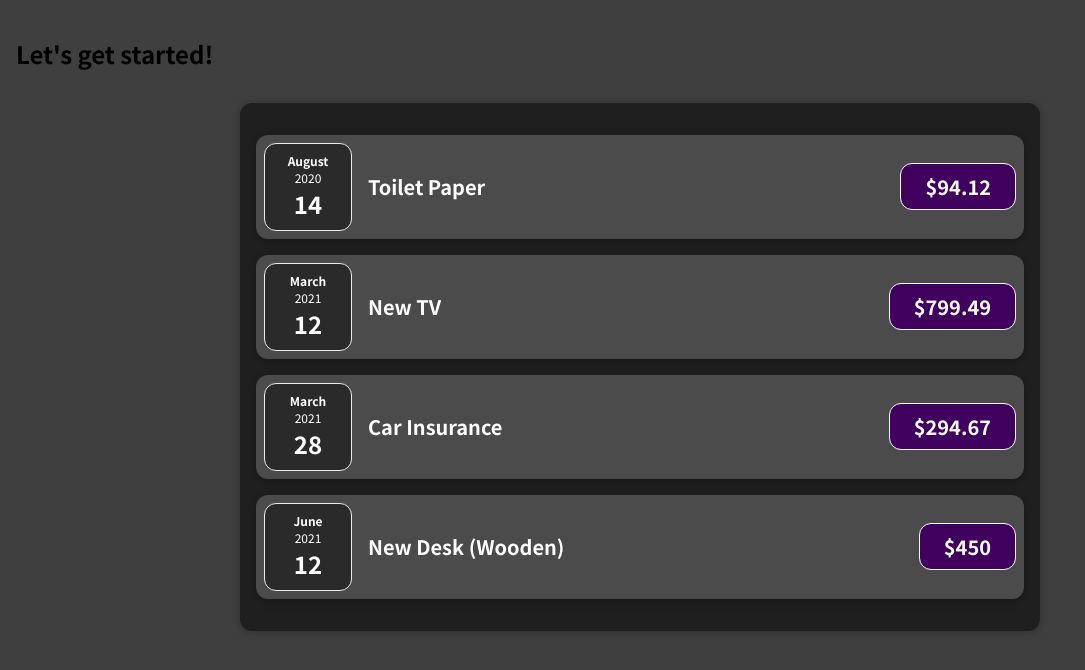
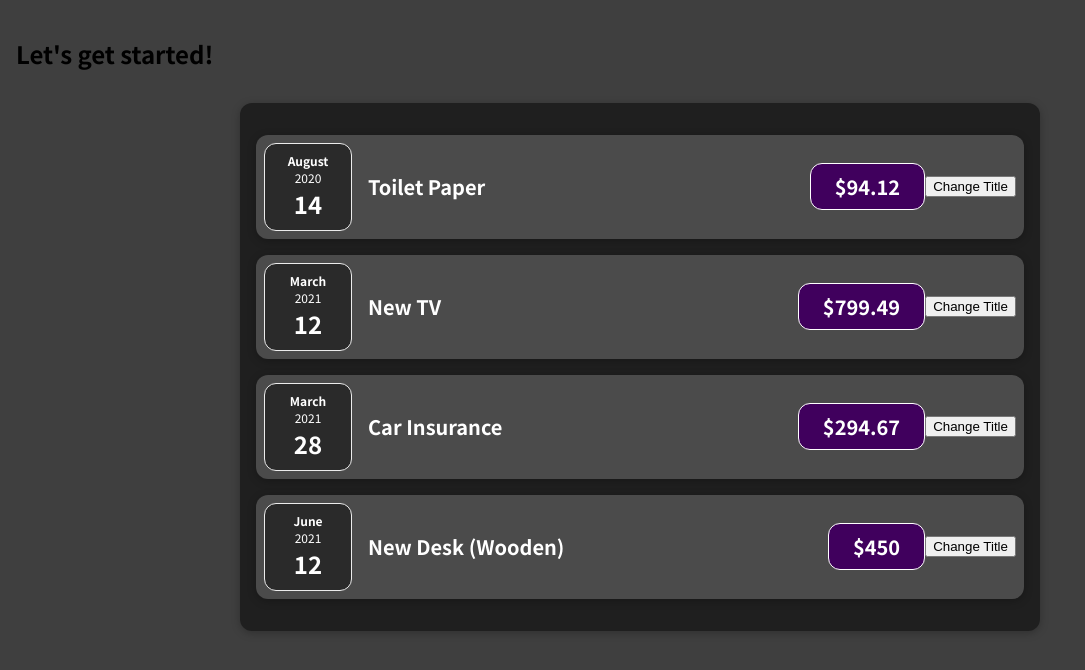
Before and after one commit to krsticn/expense-tracker, a React (Create React App) app: page / in a window 1280 px wide. Shown: the top 670 px of the page, without its empty margins (0-1085 px from the left). Built offline with nearby package versions, Linux system fonts and the light colour scheme.

Commit message:
Added Wraper Component Card, Added Use State Hook to ExpenseItem Component

```diff
--- a/src/App.js
+++ b/src/App.js
@@ -1,6 +1,6 @@
-import ExpensesList from "./components/ExpensesList";
+import ExpensesList from "./components/Expenses/ExpensesList";
 
-function App() {
+const App = () => {
   const expenses = [
     {
       id: "e1",
@@ -29,6 +29,6 @@ function App() {
       <ExpensesList items={expenses} />
     </div>
   );
-}
+};
 
 export default App;
--- a/src/components/ExpenseItem.js
+++ /dev/null
@@ -1,14 +0,0 @@
-import ExpenseDate from "./ExpenseDate";
-import "./ExpenseItem.css";
-
-export default function ExpenseItem(props) {
-  return (
-    <div className="expense-item">
-      <ExpenseDate date={props.date} />
-      <div className="expense-item__description">
-        <h2>{props.title}</h2>
-        <div className="expense-item__price">${props.amount}</div>
-      </div>
-    </div>
-  );
-}
--- a/src/components/ExpenseDate.js
+++ b/src/components/Expenses/ExpenseDate.js
@@ -1,6 +1,6 @@
 import "./ExpenseDate.css";
 
-export default function ExpenseDate(props) {
+const ExpenseDate = (props) => {
   const month = props.date.toLocaleString("en-US", { month: "long" });
   const day = props.date.toLocaleString("en-US", { day: "2-digit" });
   const year = props.date.getFullYear();
@@ -12,4 +12,6 @@ export default function ExpenseDate(props) {
       <div className="expense-date__day">{day}</div>
     </div>
   );
-}
+};
+
+export default ExpenseDate;
--- a/src/components/ExpenseItem.css
+++ b/src/components/Expenses/ExpenseItem.css
@@ -2,10 +2,8 @@
     display: flex;
     justify-content: space-between;
     align-items: center;
-    box-shadow: 0 2px 8px rgba(0, 0, 0, 0.25);
     padding: 0.5rem;
     margin: 1rem 0;
-    border-radius: 12px;
     background-color: #4b4b4b;
   }
 
--- /dev/null
+++ b/src/components/Expenses/ExpenseItem.js
@@ -0,0 +1,25 @@
+import React, { useState } from "react";
+import ExpenseDate from "./ExpenseDate";
+import Card from "../UI/Card";
+import "./ExpenseItem.css";
+
+const ExpenseItem = (props) => {
+  const [title, setTitle] = useState(props.title);
+
+  const clickHandler = () => {
+    setTitle("Updated");
+  };
+
+  return (
+    <Card className="expense-item">
+      <ExpenseDate date={props.date} />
+      <div className="expense-item__description">
+        <h2>{title}</h2>
+        <div className="expense-item__price">${props.amount}</div>
+      </div>
+      <button onClick={clickHandler}>Change Title</button>
+    </Card>
+  );
+};
+
+export default ExpenseItem;
--- a/src/components/ExpensesList.css
+++ b/src/components/Expenses/ExpensesList.css
@@ -4,6 +4,4 @@
     margin: 2rem auto;
     width: 50rem;
     max-width: 95%;
-    border-radius: 12px;
-    box-shadow: 0 1px 8px rgba(0, 0, 0, 0.25);
   }
--- a/src/components/ExpensesList.js
+++ b/src/components/Expenses/ExpensesList.js
@@ -1,9 +1,10 @@
 import ExpenseItem from "./ExpenseItem";
+import Card from "../UI/Card";
 import "./ExpensesList.css";
 
-export default function ExpensesList(props) {
+const ExpensesList = (props) => {
   return (
-    <div className="expenses">
+    <Card className="expenses">
       <ExpenseItem
         title={props.items[0].title}
         date={props.items[0].date}
@@ -24,6 +25,8 @@ export default function ExpensesList(props) {
         date={props.items[3].date}
         amount={props.items[3].amount}
       />
-    </div>
+    </Card>
   );
-}
+};
+
+export default ExpensesList;
--- /dev/null
+++ b/src/components/UI/Card.css
@@ -0,0 +1,4 @@
+.card {
+    box-shadow: 0 2px 8px rgba(0, 0, 0, 0.25);
+    border-radius: 12px;
+}
--- /dev/null
+++ b/src/components/UI/Card.js
@@ -0,0 +1,8 @@
+import "./Card.css";
+
+const Card = (props) => {
+  const classes = "card " + props.className;
+  return <div className={classes}>{props.children}</div>;
+};
+
+export default Card;
```
Also changed, not shown: src/components/Expenses/ExpenseDate.css (renamed from src/components/ExpenseDate.css), 1 other file (tests, documents, lock files or other folders).
